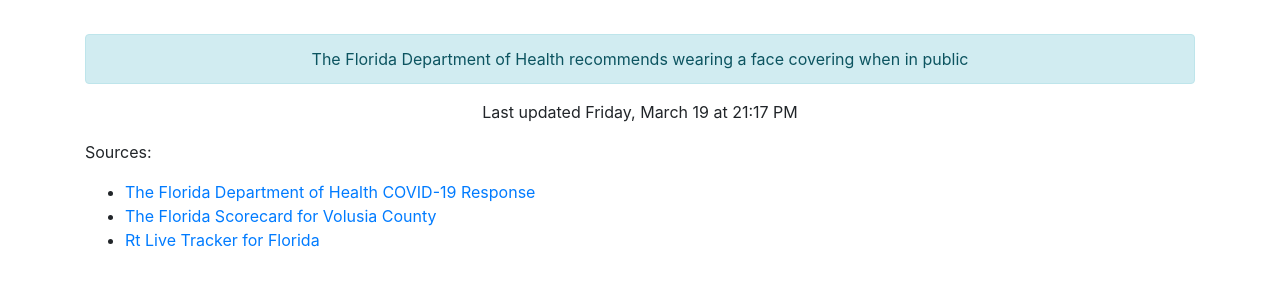
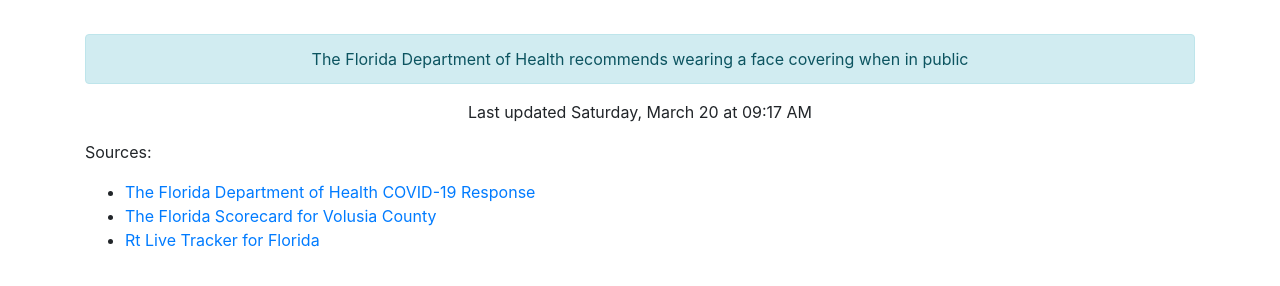
Before and after one commit to thinkjson/timeforchurch, a Jekyll site: the page built from index.md, in a window 1280 px wide. Shown: the part 544-830 px from the top of the page. Built offline with Jekyll 4.4.1, drawn with Linux system fonts in a browser that asks for light colours; our own code applies the rules of GitHub Pages for plain Markdown files.

Commit message:
Updating data

```diff
--- a/_includes/data.html
+++ b/_includes/data.html
@@ -10,4 +10,4 @@
     <div class="outcome text-success">YES</div>
     <div class="alert alert-info" role="alert">The Florida Department of Health recommends wearing a face covering when in public</div>
 
-    <p>Last updated Friday, March 19 at 21:17 PM</p>
+    <p>Last updated Saturday, March 20 at 09:17 AM</p>
```
